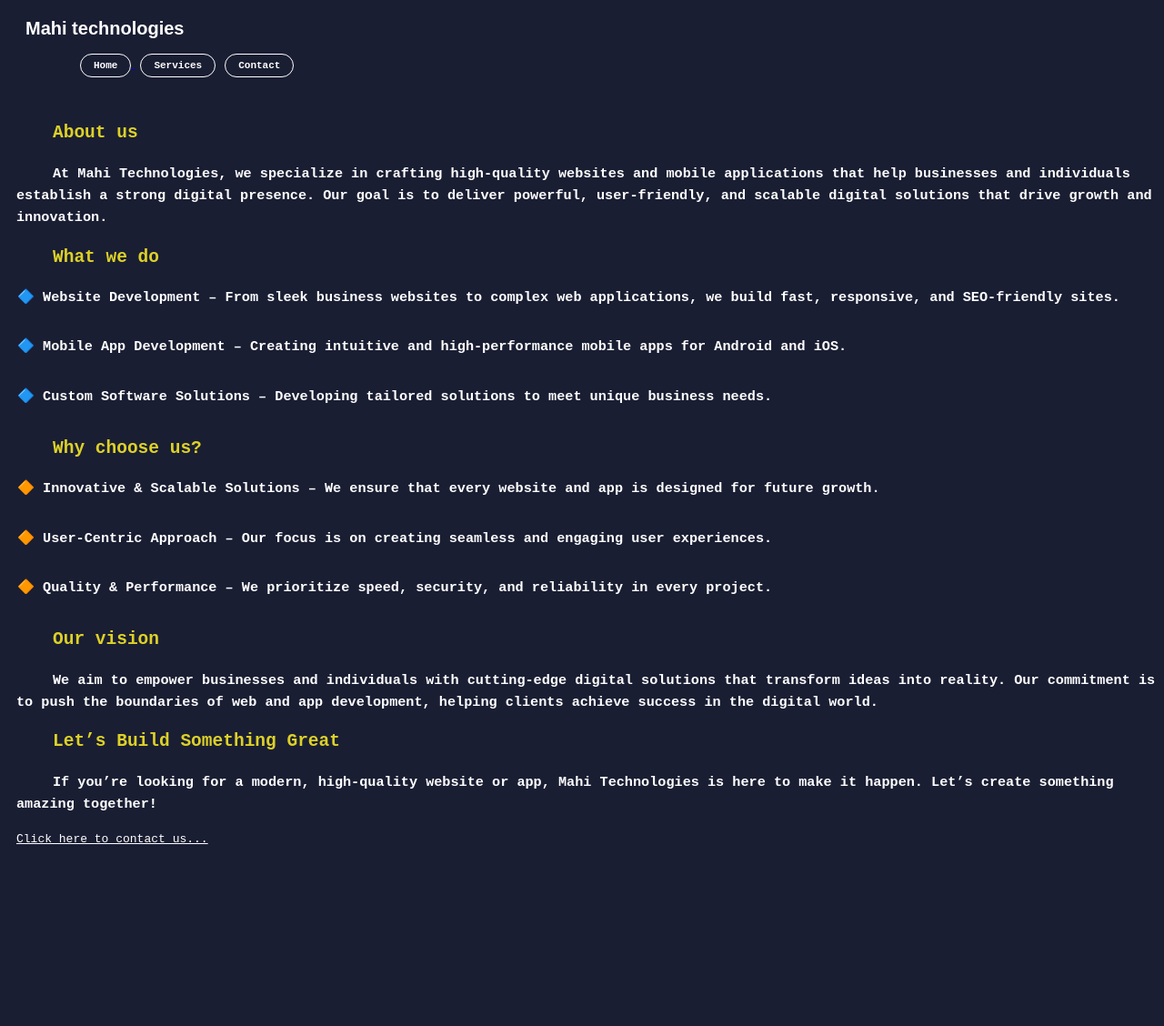
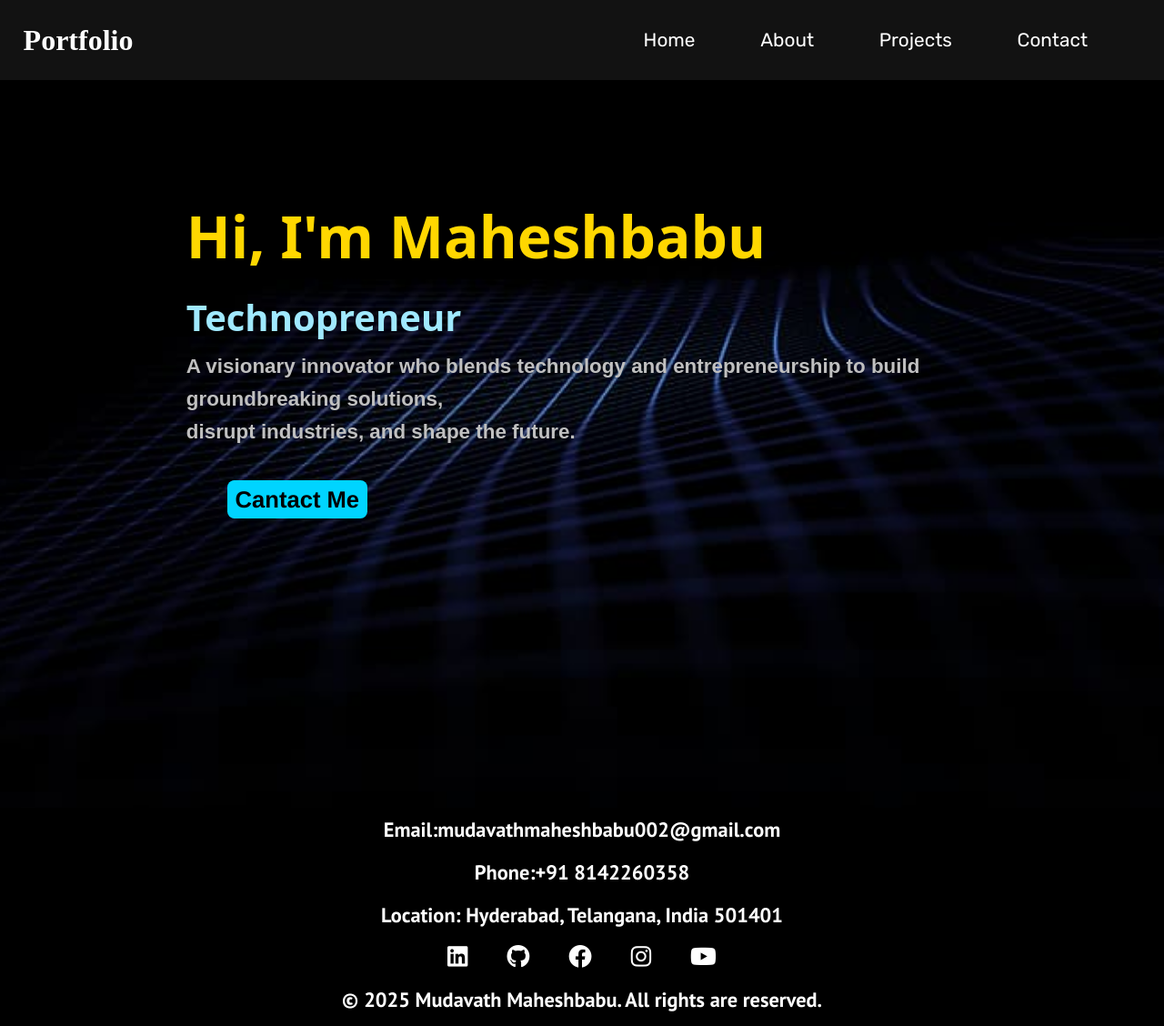
Before and after one commit to MAHESHBABU8142/portfolio, a plain HTML site: page index.html in a window 1280 px wide. Shown: the whole page at 91% size. Before the commit the page ends 941 px from the top, so only its background shows below. Drawn offline with Linux system fonts and the light colour scheme.

Commit message:
index.html

```diff
--- a/index.html
+++ b/index.html
@@ -1,120 +1,53 @@
 <!DOCTYPE html>
-     <html>
-         <head>
-             <title>welcome to mahi technologies</title>
-              <meta name="viewport" content="width=device-width, initial-scale=1.0">
-             <style>
-                   .about {
-                 margin-top :20px ;
-                 color : white;
-                 font-family :arial ;
-                 font-weight :bold ;
-                 font-size :20px ;
-                 margin-left :20px ;
-                 margin-right :2px ;
+<html lang="en">
+    <head>
+        <meta charset="UTF-8">
+        <meta name="viewport" content="width=device-width,initial-scale=1.0">
+        <title>Home</title>
+        <link rel="stylesheet" href="https://cdnjs.cloudflare.com/ajax/libs/font-awesome/6.0.0-beta3/css/all.min.css">
+        <link rel="stylesheet" href="style.css">
+    </head>
+    <body>
 
-                 margin-bottom :1px ;
-                 }
-                 .home,.service,.contact {
-                     margin-left :6px ;
-                     margin-top :15px ;
-                     font-weight :bold ;
-                     font-size :11px ;
-                    background:#1a1e33;
-                    border :1px solid white;
-                    border-color :white ;
-                     border-radius :16px ;
-                     padding-top :6px ;
-                     padding-bottom :6px ;
-                     padding-left :14px ;
-                     padding-right :14px ;
-                     font-family :monospace ;
-                     courser: pointer;
-                     transition:0.3s ;
-                     color : white;
-                     margin-bottom :30px ;
-                 }
-                 .home {
-                     margin-left :80px ;
-                 }
-                 button:hover {
-                     background:#c632b3 ;
-                     border:none ;
-                    }
-                 .img1{
-                     border-radius :20px ;
-                     margin-left :30px ;
-                     margin-bottom :20px ;
-                 }
+            <!--header section-->
+    <header>
+        <h1>Portfolio</h1>
+        <nav>
+          <ul>
+            <a href="www.google.com" class="menu"><li>Home</li></a>
+            <a href="www.google.com" class="menu"><li>About</li></a>
+            <a href="www.google.com" class="menu"> <li>Projects</li></a>
+            <a href="www.google.com" class="menu"><li>Contact</li></a>
 
-               h3,h2,.cont{
-                  font-family : monospace;
-                  color : white;
-                  text-indent :40px ;
-                  margin-left :10px ;
-                  line-height :1.6;
-                }
-                .what{
-                    text-indent :1px ;
-                    margin-bottom :30px;
-                }
+          </ul>
+        </nav>
+    </header>
 
+     <!--middle section-->
+    <section>
+       <div class="content">
+         <h1 class="name">Hi, I'm Maheshbabu</h1>
+         <h2 class="profession">Technopreneur</h2>
+         <p class="discription"> A visionary innovator who blends technology and entrepreneurship to build groundbreaking solutions, <br>disrupt industries, and shape the future.</p>
+         <button>Cantact Me</button>
+       </div>
 
-             </style>
-         </head>
-         <body style="background:#1a1e33;">
-         <p class="about">Mahi technologies</p>
-         <a href="home page.html">
-          <button class="home">Home</button>
-          </a>
-           <button class="service">Services</button>
-          <button class="contact">Contact</button>
-          <h2 style="color:#e9dc27f1">About us</h2>
-          <h3>At Mahi Technologies, we specialize in crafting high-quality websites and mobile applications that help businesses and individuals establish a strong digital presence. Our goal is to deliver powerful, user-friendly, and scalable digital solutions that drive growth and innovation.</h3>
+    </section>
 
-          <h2 style="color:#e9dc27f1">What we do</h2>
-          <h3 class="what">
-
-🔷 Website Development – From sleek business websites to complex web applications, we build fast, responsive, and SEO-friendly sites.</h3>
-
-
-<h3 class="what">🔷 Mobile App Development – Creating intuitive and high-performance mobile apps for Android and iOS.</h3>
-
-<h3 class="what">🔷 Custom Software Solutions – Developing tailored solutions to meet unique business needs.</h3>
-
-
-
-         <h2 style="color:#e9dc27f1">Why choose us?</h2>
-          <h3 class="what">
-              🔶 Innovative & Scalable Solutions – We ensure that every website and app is designed for future growth.
-
-
-</h3>
-
-
-<h3 class="what">🔶 User-Centric Approach – Our focus is on creating seamless and engaging user experiences.
-</h3>
-
-<h3 class="what">🔶 Quality & Performance – We prioritize speed, security, and reliability in every project.</h3>
-
-
-<h2 style="color:#e9dc27f1">Our vision</h2>
-          <h3>
-
-We aim to empower businesses and individuals with cutting-edge digital solutions that transform ideas into reality. Our commitment is to push the boundaries of web and app development, helping clients achieve success in the digital world.</h3>
-
-
-<h2 style="color:#e9dc27f1">Let’s Build Something Great</h2>
-          <h3>
-If you’re looking for a modern, high-quality website or app, Mahi Technologies is here to make it happen. Let’s create something amazing together!</h3>
-
-
-
-
-
-
-
-          <a class="cont" href="contact
-           page.html">Click here to contact us...</a>
-         </body>
-     </html>
+    <!--footer section-->
+    <footer>
+       <div class="contact_information">
+        <h2>Email:mudavathmaheshbabu002@gmail.com</h2>
+        <h2>Phone:+91 8142260358</h2>
+        <h2>Location: Hyderabad, Telangana, India 501401</h2>
+        <div class="media_links">
+           <a href="https://www.linkedin.com/in/maheshbabu-mudavath-6b7589324?utm_source=share&utm_campaign=share_via&utm_content=profile&utm_medium=android_app" target="_blank" class="icon"><i class="fa-brands fa-linkedin"></i></a>
+           <a href="https://github.com/MAHESHBABU8142" target="_blank" class="icon" ><i class="fa-brands fa-github"></i></a>
+           <a href="https://linkedin.com/in/maheshbabu" target="_blank" class="icon"><i class="fa-brands fa-facebook"></i></a>
+           <a href="https://www.instagram.com/itsmaheshbabu_001?igsh=NG0wZGEyYzZraDk2" target="_blank" class="icon"><i class="fa-brands fa-instagram"></i></a>
+           <a href="https://youtube.com/@wisdom_wave7?si=vNm6Sm9LxoxR_Lmd" target="_blank" class="icon"><i class="fa-brands fa-youtube"></i></a>
+        </div>
+        <h2>&copy; 2025 Mudavath Maheshbabu. All rights are reserved.</h2>
+    </footer>
+    </body>
+</html>
```
